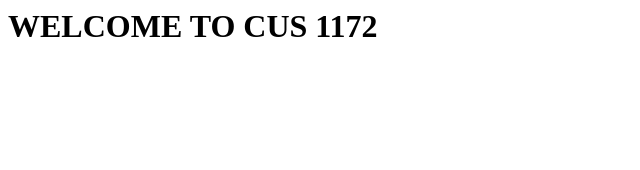
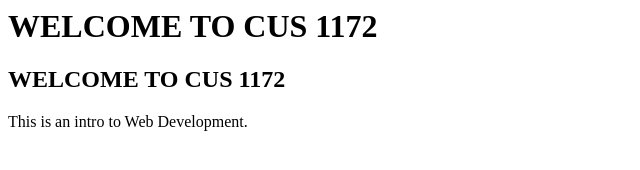
Before and after one commit to amreen25225/WebAppDevelopment_CUS1172_2026, a plain HTML site: page Index.HTML in a window 1280 px wide. Shown: the whole page, without its empty margins (0-640 px from the left). Drawn offline with Linux system fonts and the light colour scheme.

Commit message:
Update Index.HTML

```diff
--- a/Index.HTML
+++ b/Index.HTML
@@ -1,6 +1,11 @@
+
 <html>
 <BODY>
   <H1> WELCOME TO CUS 1172</H1>
+  <H2> WELCOME TO CUS 1172</H2>
+
+<P>
+This is an intro to Web Development.
+</P>
 </BODY>
-
 </html>
```
